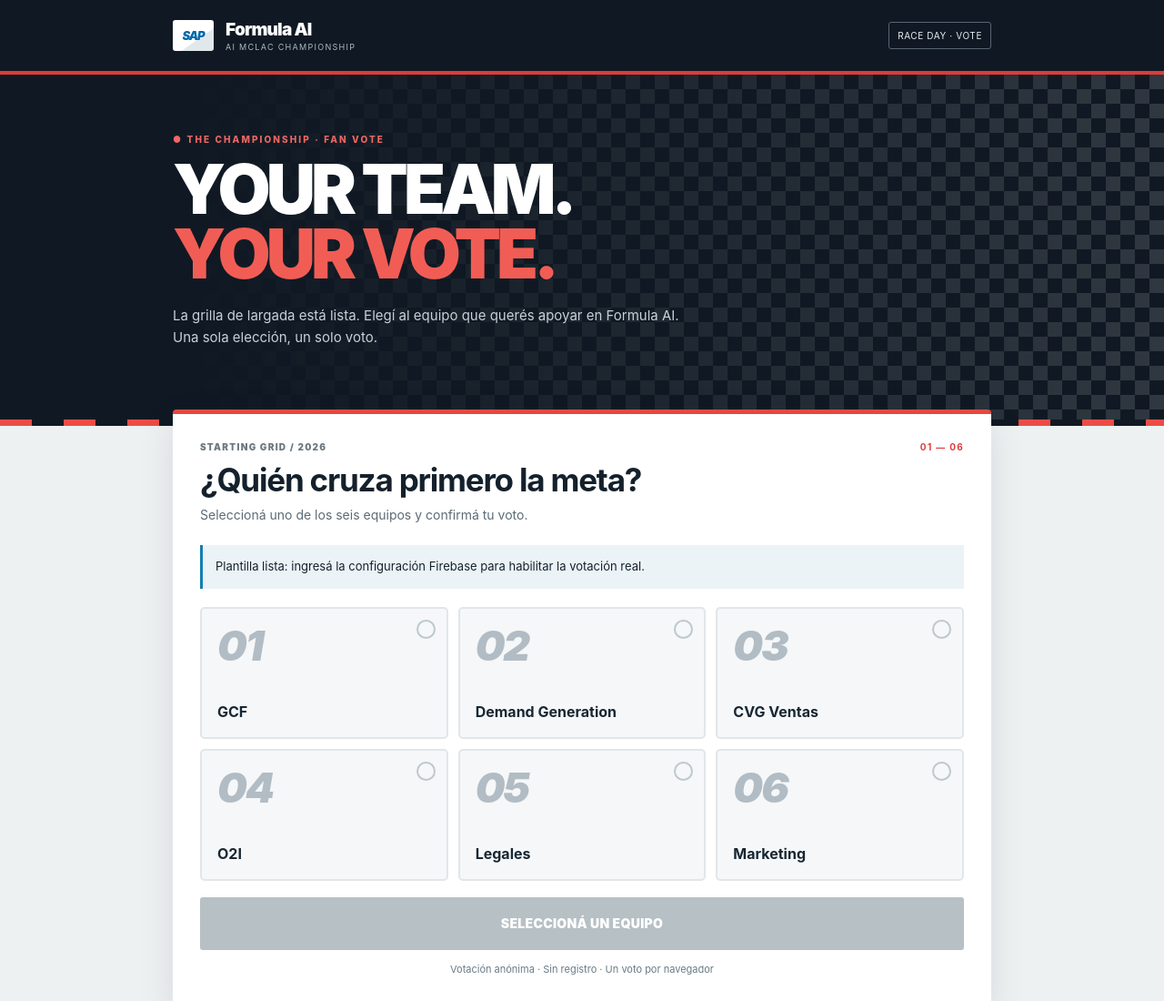
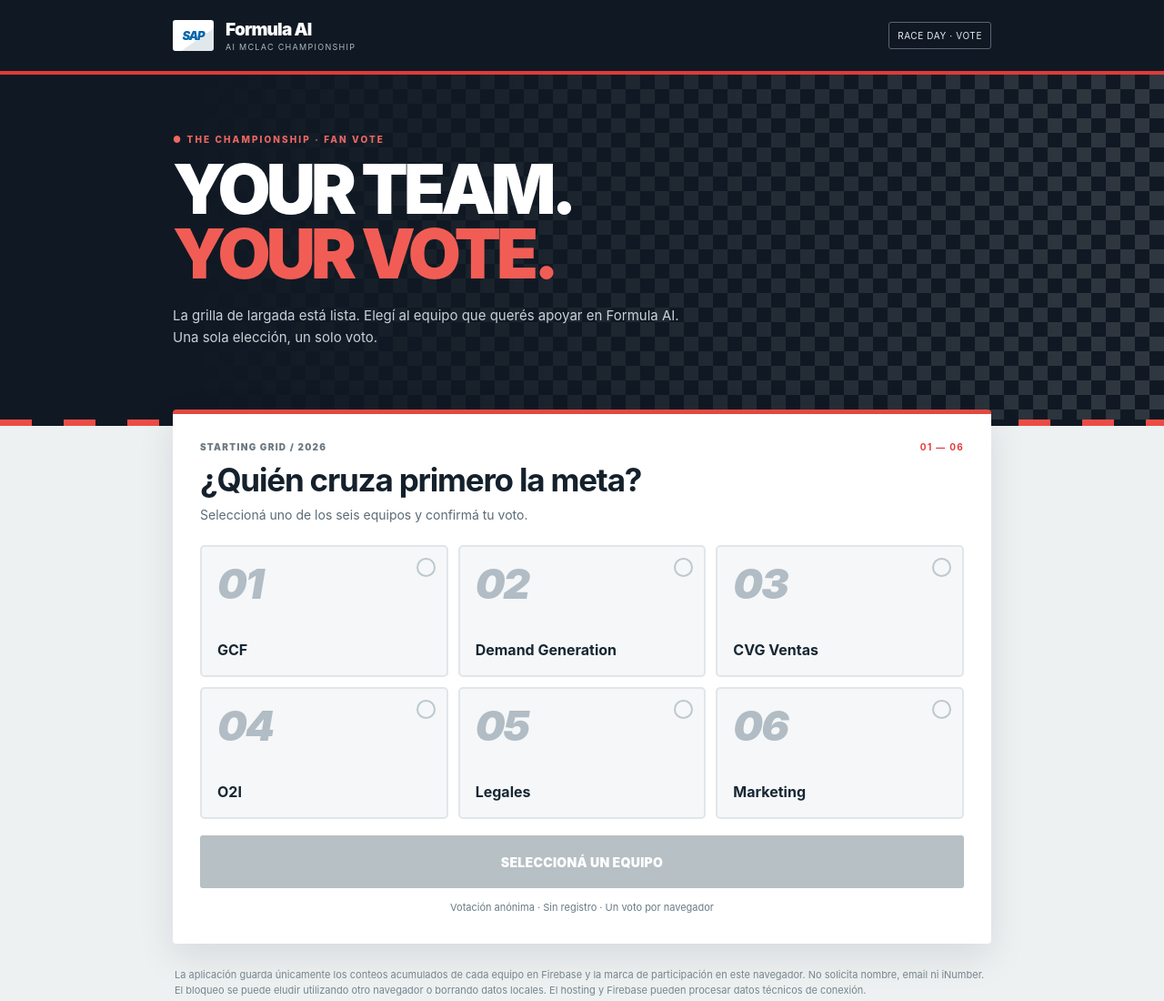
Before and after one commit to zeroser1/Formula-AI, a plain HTML site: page index.html in a window 1280 px wide. Shown: the top 1100 px of the page at 91% size. Drawn offline with Linux system fonts and the light colour scheme; no server answers.

Commit message:
Add files via upload

```diff
--- a/index.html
+++ b/index.html
@@ -9,7 +9,7 @@
 <script type="module">
 import {initializeApp} from 'https://www.gstatic.com/firebasejs/12.4.0/firebase-app.js';
 import {getFirestore,doc,collection,onSnapshot,runTransaction} from 'https://www.gstatic.com/firebasejs/12.4.0/firebase-firestore.js';
-const firebaseConfig={apiKey:'REEMPLAZAR',authDomain:'REEMPLAZAR',projectId:'REEMPLAZAR',appId:'REEMPLAZAR'};
+const firebaseConfig={apiKey:'AIzaSyADen4CYdZxt-zLoJk-PGY9tz4Wk7Cl8D0',authDomain:'formula-ai-voting.firebaseapp.com',projectId:'formula-ai-voting',storageBucket:'formula-ai-voting.firebasestorage.app',messagingSenderId:'274427320166',appId:'1:274427320166:web:c87fc9e0e60580efeadaa7'};
 const teams=[{id:'gcf',name:'GCF',number:'01'},{id:'demand-generation',name:'Demand Generation',number:'02'},{id:'cvg-ventas',name:'CVG Ventas',number:'03'},{id:'o2i',name:'O2I',number:'04'},{id:'legales',name:'Legales',number:'05'},{id:'marketing',name:'Marketing',number:'06'}];
 const STORAGE_KEY='votacion-sap-equipos-2026-final';const $=id=>document.getElementById(id);let selected=null,busy=false,db=null;
 function showMessage(s,error=false){$('message').textContent=s;$('message').classList.toggle('hidden',!s);$('message').classList.toggle('error',error)}
```
